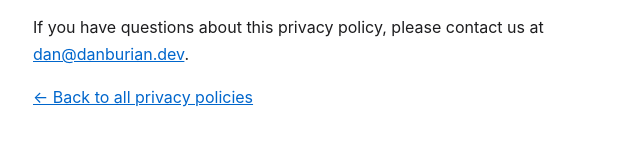
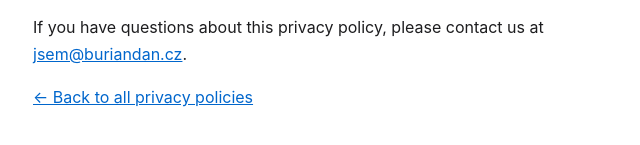
Before and after one commit to buriandan/privacy-policies, a plain HTML site: page dodeployer.html in a window 1280 px wide. Shown: the part 1205-1350 px from the top of the page, 287-927 px from the left. Drawn offline with Linux system fonts and the light colour scheme.

Commit message:
Update contact email to jsem@buriandan.cz

```diff
--- a/dodeployer.html
+++ b/dodeployer.html
@@ -38,7 +38,7 @@
     <p>If we make changes to this privacy policy, we will update the "Last updated" date above.</p>
 
     <h2>Contact</h2>
-    <p>If you have questions about this privacy policy, please contact us at <a href="mailto:dan@danburian.dev">dan@danburian.dev</a>.</p>
+    <p>If you have questions about this privacy policy, please contact us at <a href="mailto:jsem@buriandan.cz">jsem@buriandan.cz</a>.</p>
 
     <p><a href="index.html">← Back to all privacy policies</a></p>
 </body>
```
Also changed, not shown: r2-clouder.html (+1 -1 lines).
